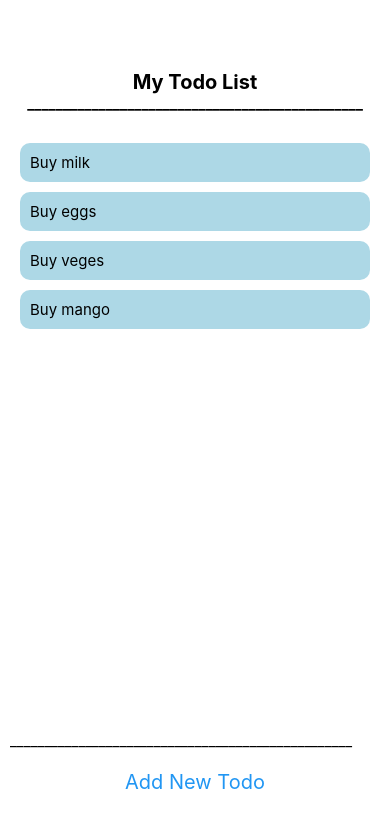
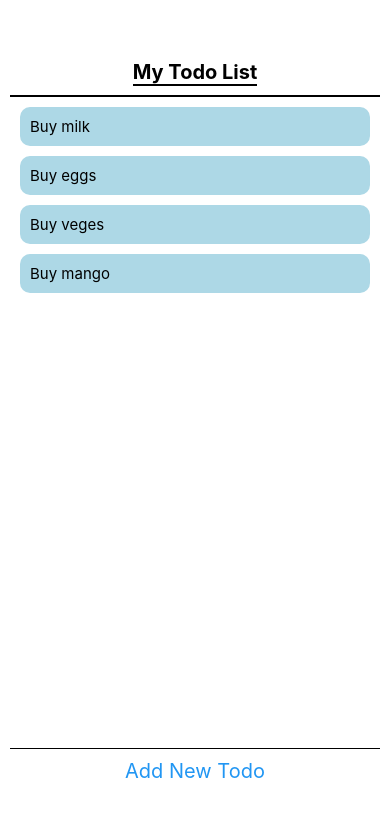
Before and after one commit to Kaichunyu/MAD_Assignment1, a React Native app in the folder To-Do-List/: screen / in a window 390 px wide. Shown: the top 828 px of the page. Built offline with nearby package versions, Linux system fonts and the light colour scheme.

Commit message:
Style update

```diff
--- a/To-Do-List/App.js
+++ b/To-Do-List/App.js
@@ -8,22 +8,16 @@ export default function App() {
     <View style={styles.container}>
       <View style={[styles.title, {flex: 1}]}>
         <Text style={styles.title}>My Todo List</Text>
-        <Text style={{fontSize: 15, fontWeight: 'bold'}}>
-          _______________________________________________
-        </Text>
       </View>
 
-      <View style={{flex: 7, gap: 10, padding: 10}}>
+      <View style={{flex: 14, gap: 10, padding: 10}}>
         <View style={styles.list}><Text style={styles.items}>Buy milk</Text></View>
         <View style={styles.list}><Text style={styles.items}>Buy eggs</Text></View>
         <View style={styles.list}><Text style={styles.items}>Buy veges</Text></View>
         <View style={styles.list}><Text style={styles.items}>Buy mango</Text></View>
       </View>
 
-      <View style={[styles.addbutton, {flex: 1}]}>
-        <Text style={{fontSize: 15}}>
-          __________________________________________________
-        </Text>
+      <View style={[styles.button, {flex: 1, borderTopWidth: 1}]}>
         <Pressable
           style={getButStyle}
           onPress={() => {
@@ -46,7 +40,7 @@ const styles = StyleSheet.create({
     // justifyContent: 'center',
     flexDirection: 'column',
     marginTop: 50,
-    marginBottom: 30,
+    marginBottom: 50,
     marginHorizontal: 10,
   },
 
@@ -55,6 +49,7 @@ const styles = StyleSheet.create({
     fontWeight: 'bold',
     alignItems: 'center',
     justifyContent: 'center',
+    borderBottomWidth: 2,
 
   },
 
@@ -72,7 +67,6 @@ const styles = StyleSheet.create({
     alignItems: 'center',
     justifyContent: 'center',
     fontSize: 20,
-    padding: 10,
     fontWeight: '400',
     color: '#2196F3',
 
```
